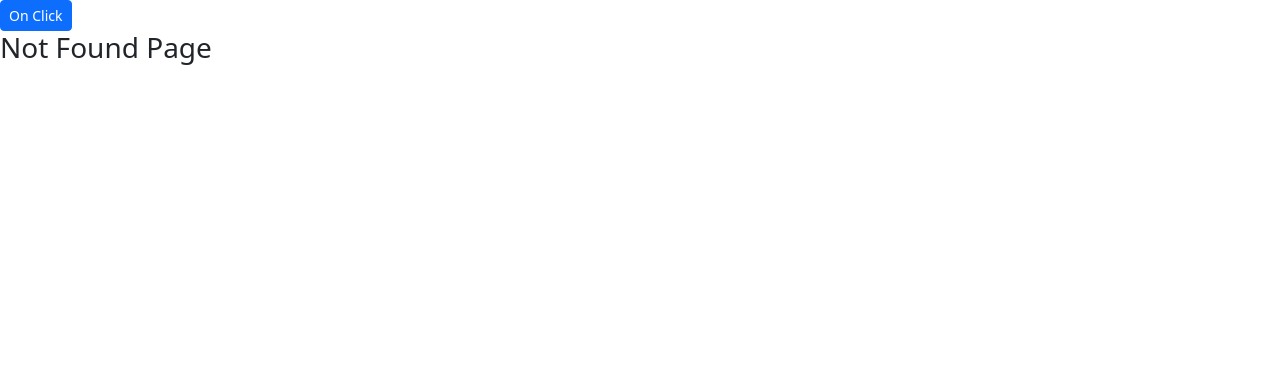
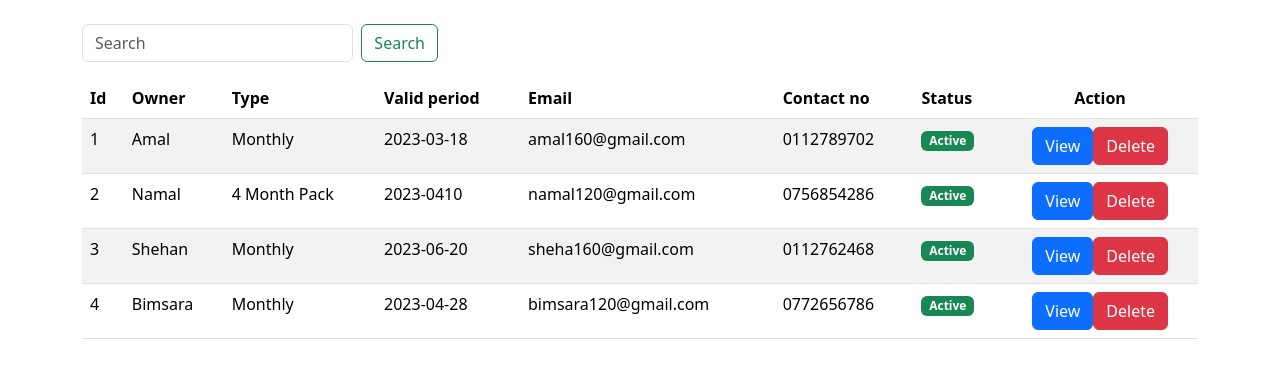
Before and after one commit to Mana95/React-admin, a React (Create React App) app: page /membertable in a window 1280 px wide. Before the commit this address had no page. Shown: the top 378 px of the page. Built offline with nearby package versions, Linux system fonts and the light colour scheme.

Commit message:
Add Action Column to the Table for the View Memerbership

```diff
--- a/src/App.js
+++ b/src/App.js
@@ -6,6 +6,8 @@ import { Suspense } from 'react';
 import Register from './components/Access/Register';
 import Login from './components/Access/Login';
 import CreateMembership from './views/Memberships/CreateMembership';
+import Membershiptable from './views/Memberships/Membershiptable';
+import Viewmembership from './views/Memberships/Viewmember';
 
 
 
@@ -17,6 +19,8 @@ const App = ()=> {
     <Routes>
           <Route path="/login" element={<Login />} />
           <Route path="/new-membership" element={<CreateMembership />} />
+          <Route path="/membertable" element={<Membershiptable />} />
+          <Route path="/viewmember" element={<Viewmembership />} />
           <Route path="/register" element={<Register />} />
           <Route path="/products/:slug" element={<ProductDetails />} />
           <Route path="*" element={<NotFound />} />
--- /dev/null
+++ b/src/views/Memberships/Membershiptable.js
@@ -0,0 +1,174 @@
+import { useState } from "react";
+// import Modal from 'react-bootstrap/Modal';
+// import Button from 'react-bootstrap/Button';
+import Viewmembership from "./Viewmember";
+import { useNavigate } from "react-router-dom";
+
+// import { useHistory } from 'react-router-dom';
+// import UseHis
+
+const Membershiptable =(props)=>{
+
+
+    const records = [
+    {
+        id:1,
+        owner:"Amal",
+        type:"Monthly",
+        validperiod:"2023-03-18",
+        email: "amal160@gmail.com",
+        contactno: "0112789702",
+        status:"Active"
+    },
+    {
+        id:2,
+        owner:"Namal",
+        type:"4 Month Pack",
+        validperiod:"2023-0410",
+        email: "namal120@gmail.com",
+        contactno: "0756854286",
+        status:"Active"
+    },
+
+    {
+      id:3,
+      owner:"Shehan",
+      type:"Monthly",
+      validperiod:"2023-06-20",
+      email: "sheha160@gmail.com",
+      contactno: "0112762468",
+      status:"Active"
+    },
+
+    {
+      id:4,
+      owner:"Bimsara",
+      type:"Monthly",
+      validperiod:"2023-04-28",
+      email: "bimsara120@gmail.com",
+      contactno: "0772656786",
+      status:"Active"
+    }
+];
+
+//view member
+const[selectedMember, setSelectedMember] = useState(null);
+const [show,setShow] = useState(false);
+const navigate = useNavigate();
+
+
+const viewmeber =(r) =>{
+  if(r !=null){
+    setSelectedMember(r);
+      navigate('/viewmember');
+  }
+
+  setShow(true);
+  console.log(selectedMember);
+
+
+  // console.log("Member ",selectedMember);
+}
+
+const handleClose = ()=>{
+  setShow(false);
+}
+
+return(
+
+    <div className="container-fluid">
+        <div className="container">
+          <div className="row mt-4">
+            <div className="col-md-4">
+              <div className="d-flex">
+              <input className="form-control me-2" type="search" placeholder="Search" aria-label="Search"/>
+              <button className="btn btn-outline-success" type="submit">Search</button>
+              </div>
+
+            </div>
+          </div>
+          <div className="row">
+            <div className="col-md-12">
+            <div className="mt-3">
+            <table className="table table-striped">
+  <thead>
+    <tr>
+      <th scope="col">Id</th>
+      <th scope="col">Owner</th>
+      <th scope="col">Type</th>
+      <th scope="col">Valid period</th>
+      <th scope="col">Email</th>
+      <th scope="col">Contact no</th>
+      <th scope="col">Status</th>
+      <th scope="col" className="text-center">Action</th>
+    </tr>
+  </thead>
+  <tbody>
+    {records.map((r)=>(
+        <tr key={r.id}>
+        <td>{r.id}</td>
+        <td>{r.owner}</td>
+        <td>{r.type}</td>
+        <td>{r.validperiod}</td>
+        <td>{r.email}</td>
+        <td>{r.contactno}</td>
+        <td>{r.status == "Active"? <span className="badge bg-success">Active</span>: <span className="badge bg-danger">Deleted</span>}</td>
+        <td className="text-center">
+        <button type="button" className="btn btn-primary" onClick={()=>viewmeber(r)}>View</button>
+        <button type="button" className="btn btn-danger">Delete</button>
+
+
+        </td>
+
+
+      </tr>
+    ))
+    }
+
+
+
+  </tbody>
+</table>
+            </div>
+
+            </div>
+          </div>
+
+
+            <h1>{selectedMember && <div>{selectedMember.owner}</div>}</h1>
+        </div>
+        {/* <Membermodal isOpen={open} member={selectedMember}></Membermodal> */}
+
+        {/* model */}
+        {/* <div
+      className="modal show"
+      style={{ display: 'block', position: 'initial' }}
+    >
+      <Modal show={show} onHide={handleClose}>
+        <Modal.Header closeButton>
+          <Modal.Title>Modal heading</Modal.Title>
+        </Modal.Header>
+        <Modal.Body>{selectedMember.category}</Modal.Body>
+        <Modal.Footer>
+          <Button variant="secondary" onClick={handleClose}>
+            Close
+          </Button>
+          <Button variant="primary" onClick={handleClose}>
+            Save Changes
+          </Button>
+        </Modal.Footer>
+      </Modal>
+    </div> */}
+
+
+
+    </div>
+
+
+
+
+);
+
+
+};
+export default  Membershiptable;
--- /dev/null
+++ b/src/views/Memberships/Viewmember.js
@@ -0,0 +1,16 @@
+const Viewmembership =(props)=>{
+
+    const {selectedMember} = props;
+    console.log(selectedMember);
+
+    return(
+
+        <div>
+
+        </div>
+
+    );
+
+}
+
+export default Viewmembership;
```
Also changed, not shown: src/routes/UnAuthRoutes.js (+6 -1 lines), 1 other file (tests, documents, lock files or other folders).
